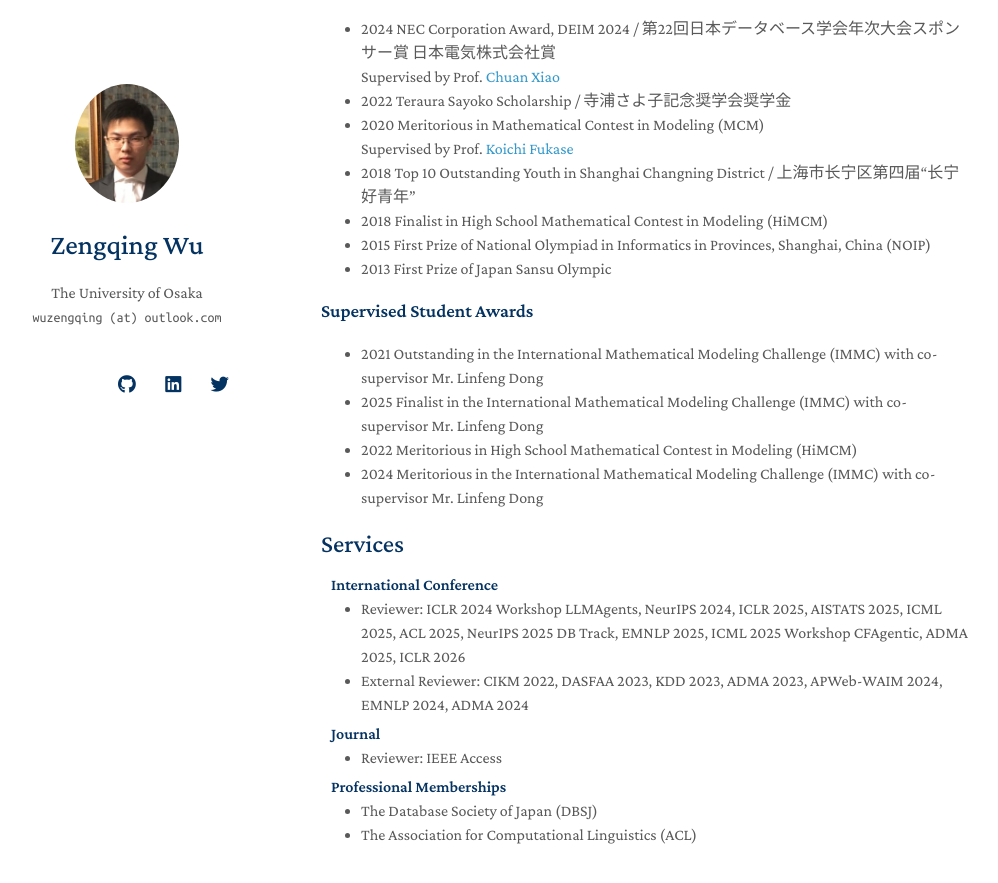
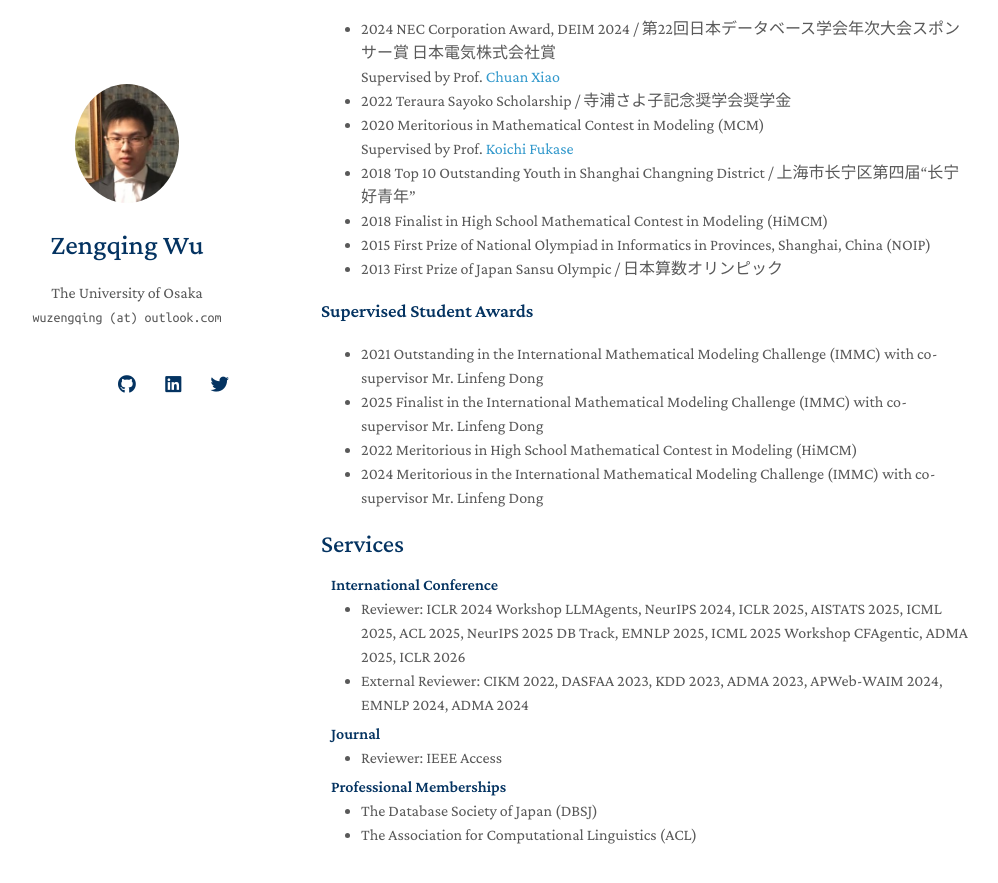
Before and after one commit to wuzengqing001225/wuzengqing001225.github.io, a Jekyll site: the page built from index.md, in a window 1280 px wide and 900 px high, scrolled down 2335 px. Shown: the top 883 px of the window, without its empty margins (149-1147 px from the left). Built offline with Jekyll 4.4.1, drawn with Linux system fonts in a browser that asks for light colours; nearby versions of some CDN libraries; a style sheet for code colours, icons or effects is not loaded; our own code applies the rules of GitHub Pages for plain Markdown files.

Commit message:
Update awards.md

```diff
--- a/_includes/awards.md
+++ b/_includes/awards.md
@@ -6,7 +6,7 @@
 - 2018 Top 10 Outstanding Youth in Shanghai Changning District / 上海市长宁区第四届“长宁好青年”
 - 2018 Finalist in High School Mathematical Contest in Modeling (HiMCM)
 - 2015 First Prize of National Olympiad in Informatics in Provinces, Shanghai, China (NOIP)
-- 2013 First Prize of Japan Sansu Olympic
+- 2013 First Prize of Japan Sansu Olympic / 日本算数オリンピック
 
 ### Supervised Student Awards
 - 2021 Outstanding in the International Mathematical Modeling Challenge (IMMC) with co-supervisor Mr. Linfeng Dong
```
